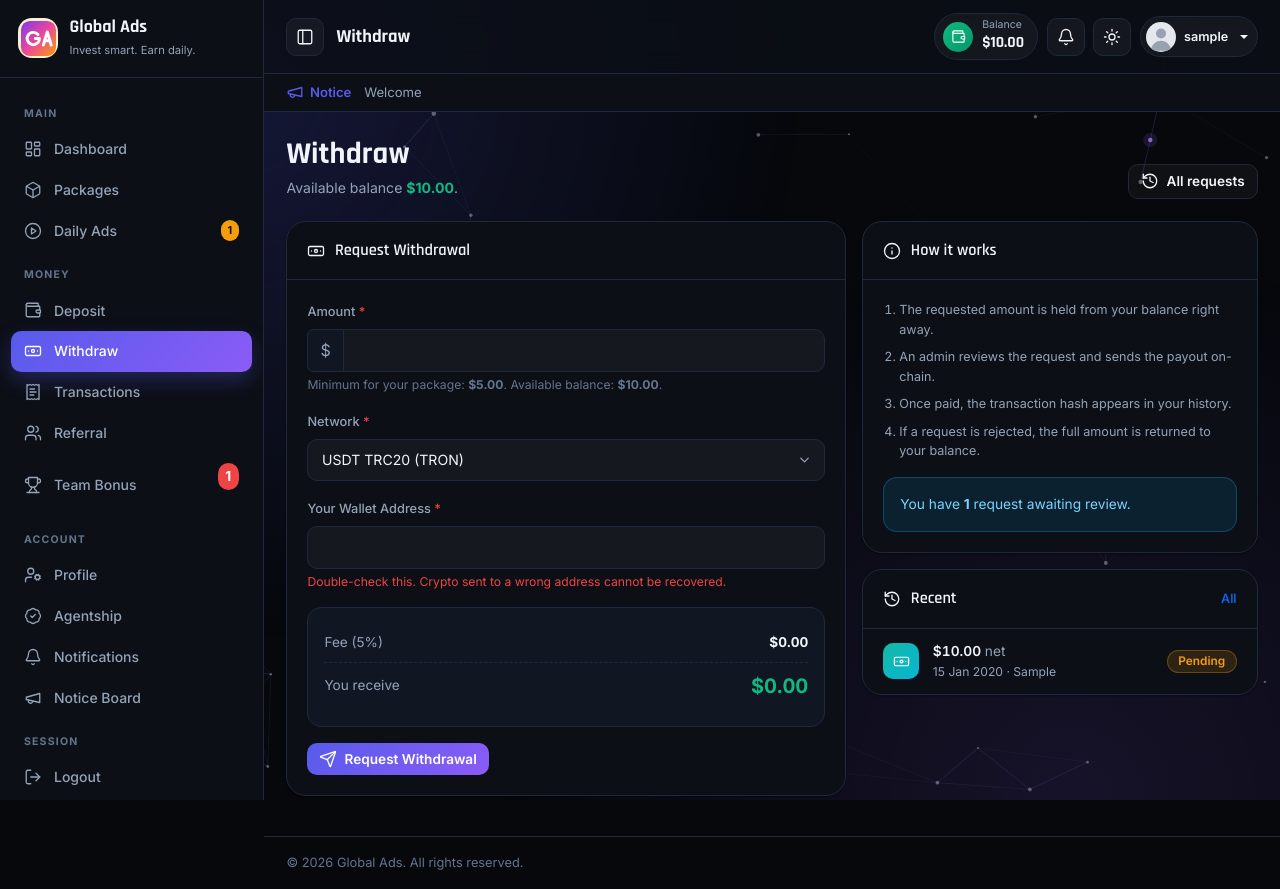
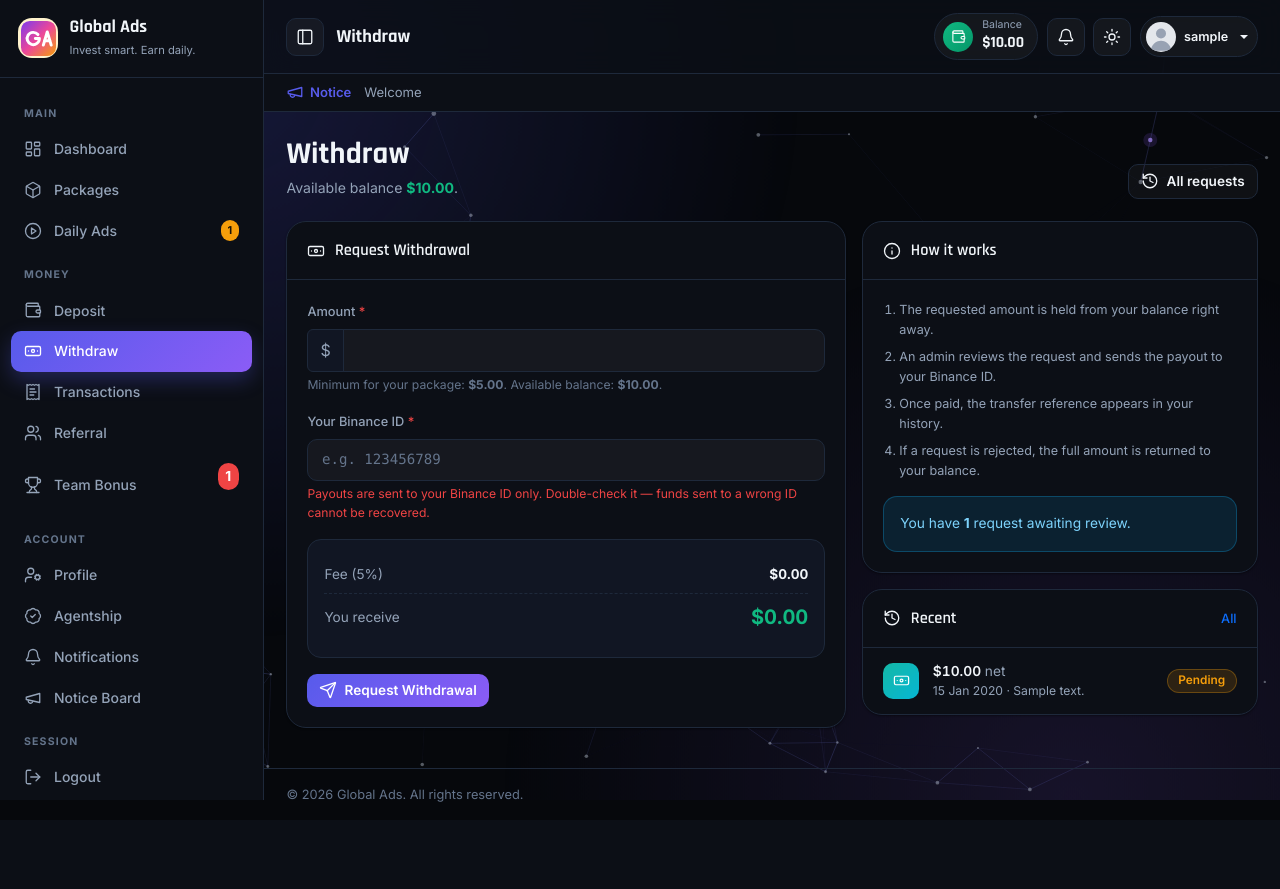
Before and after one commit to Mezbah-byte/samrat, a CodeIgniter app: page /withdraw in a window 1280 px wide. After the commit the page ends 802 px from the top, so only its background shows below. Run offline with CodeIgniter, Linux system fonts and the light colour scheme; the visitor is signed in with stand-in values (Sample User, id 1); data comes from the database, SQL or seed files in the repository; tables that the repository leaves empty hold one stand-in row (values such as "Sample post"); data that the repository does not hold is empty; some libraries are stand-ins or nearby versions.

Commit message:
withdraw update

```diff
--- a/application/config/constants.php
+++ b/application/config/constants.php
@@ -93,3 +93,6 @@ defined('UPLOAD_PATH')  OR define('UPLOAD_PATH',  FCPATH . 'uploads' . DIRECTORY
 defined('ASSET_PATH')   OR define('ASSET_PATH',   FCPATH . 'assets'  . DIRECTORY_SEPARATOR);
 defined('MONEY_SCALE')  OR define('MONEY_SCALE',  8);
 defined('MONEY_DISPLAY') OR define('MONEY_DISPLAY', 2);
+
+// Payouts go to a Binance ID only; stored in withdrawals.network for the audit trail.
+defined('WITHDRAW_NETWORK') OR define('WITHDRAW_NETWORK', 'BINANCE');
--- a/application/controllers/Withdraw.php
+++ b/application/controllers/Withdraw.php
@@ -24,7 +24,6 @@ class Withdraw extends User_Controller {
 			'active_menu'  => 'withdraw',
 			'fee_percent'  => $fee_percent,
 			'floor'        => $floor,
-			'networks'     => network_list(),
 			'enabled'      => $this->setting_model->get('withdrawal_enabled', '1') === '1',
 			'pending'      => $this->withdrawal_model->pending_count_for_user($this->user->id),
 			'recent'       => $this->withdrawal_model->for_user($this->user->id, 5)['rows'],
@@ -40,23 +39,15 @@ class Withdraw extends User_Controller {
 		}
 
 		$this->form_validation->set_rules('amount', 'Amount', 'required|numeric|greater_than[0]');
-		$this->form_validation->set_rules('network', 'Network', 'required|trim');
-		$this->form_validation->set_rules('wallet_address', 'Wallet Address', 'required|trim|min_length[20]|max_length[191]');
+		$this->form_validation->set_rules('binance_id', 'Binance ID', 'required|trim|numeric|min_length[6]|max_length[32]');
 
 		if ( ! $this->form_validation->run())
 		{
 			return;
 		}
 
-		$amount  = round((float) $this->input->post('amount'), MONEY_SCALE);
-		$network = $this->input->post('network', TRUE);
-		$wallet  = $this->input->post('wallet_address', TRUE);
-
-		if ( ! array_key_exists($network, network_list()))
-		{
-			$this->session->set_flashdata('error', 'Choose a supported network.');
-			redirect('withdraw');
-		}
+		$amount = round((float) $this->input->post('amount'), MONEY_SCALE);
+		$wallet = $this->input->post('binance_id', TRUE);
 
 		if ($floor <= 0)
 		{
@@ -90,7 +81,7 @@ class Withdraw extends User_Controller {
 			'fee_percent'    => $fee_percent,
 			'fee'            => money_raw($fee),
 			'net_amount'     => money_raw($net),
-			'network'        => $network,
+			'network'        => WITHDRAW_NETWORK,
 			'wallet_address' => $wallet,
 			'status'         => 'pending',
 		));
--- a/application/views/user/withdraw.php
+++ b/application/views/user/withdraw.php
@@ -38,19 +38,11 @@
             </div>
 
             <div class="mb-3">
-              <label class="form-label">Network <span class="text-bad">*</span></label>
-              <select name="network" class="form-select" required>
-                <?php foreach ($networks as $key => $label): ?>
-                  <option value="<?php echo html_escape($key); ?>" <?php echo set_select('network', $key); ?>><?php echo html_escape($label); ?></option>
-                <?php endforeach; ?>
-              </select>
-            </div>
-
-            <div class="mb-3">
-              <label class="form-label">Your Wallet Address <span class="text-bad">*</span></label>
-              <input type="text" name="wallet_address" class="form-control mono" value="<?php echo set_value('wallet_address'); ?>" required minlength="20" maxlength="191">
+              <label class="form-label">Your Binance ID <span class="text-bad">*</span></label>
+              <input type="text" name="binance_id" class="form-control mono" value="<?php echo set_value('binance_id'); ?>"
+                     required minlength="6" maxlength="32" inputmode="numeric" pattern="[0-9]+" placeholder="e.g. 123456789">
               <div class="form-text text-bad">
-                Double-check this. Crypto sent to a wrong address cannot be recovered.
+                Payouts are sent to your Binance ID only. Double-check it &mdash; funds sent to a wrong ID cannot be recovered.
               </div>
             </div>
 
@@ -74,8 +66,8 @@
       <div class="panel-body small text-muted">
         <ol class="ps-3 mb-0 d-grid gap-2">
           <li>The requested amount is held from your balance right away.</li>
-          <li>An admin reviews the request and sends the payout on-chain.</li>
-          <li>Once paid, the transaction hash appears in your history.</li>
+          <li>An admin reviews the request and sends the payout to your Binance ID.</li>
+          <li>Once paid, the transfer reference appears in your history.</li>
           <li>If a request is rejected, the full amount is returned to your balance.</li>
         </ol>
         <?php if ($pending > 0): ?>
@@ -101,7 +93,7 @@
               <span class="icon-tile sm grad-teal"><i data-lucide="banknote"></i></span>
               <div class="feed-main">
                 <div class="feed-title num"><?php echo money($w->net_amount); ?> <span class="text-muted fw-normal">net</span></div>
-                <div class="feed-sub"><?php echo fmt_date($w->created_at, 'd M Y'); ?> &middot; <?php echo html_escape($w->network); ?></div>
+                <div class="feed-sub"><?php echo fmt_date($w->created_at, 'd M Y'); ?> &middot; <?php echo html_escape($w->wallet_address); ?></div>
               </div>
               <?php echo chip($w->status); ?>
             </div>
```
Also changed, not shown: application/controllers/api/V1.php (+5 -10 lines), application/views/user/withdraw_history.php (+3 -4 lines).
